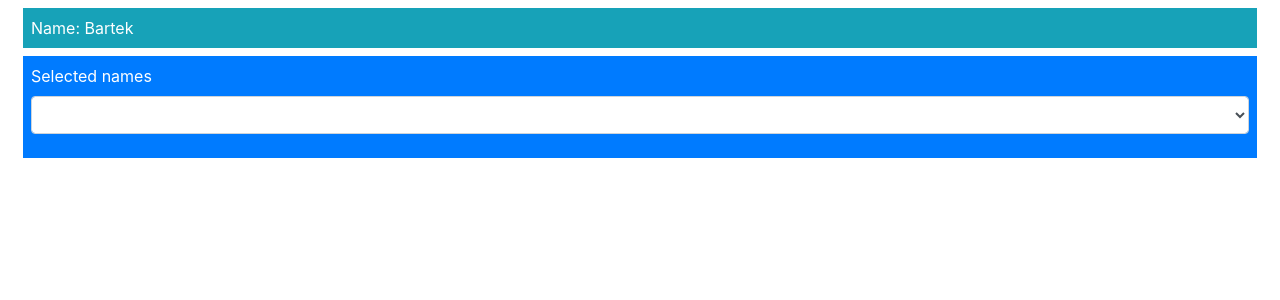
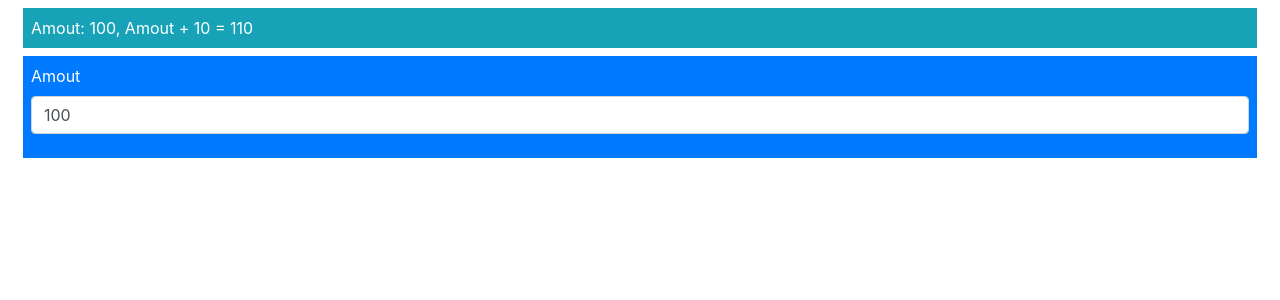
Before and after one commit to RafalKlimkiewicz/VueChap2, a Vue app in the folder templatesanddata/: page / in a window 1280 px wide. Shown: the top 300 px of the page. Built offline with nearby package versions, Linux system fonts and the light colour scheme.

Commit message:
v model number lazy

```diff
--- a/templatesanddata/src/App.vue
+++ b/templatesanddata/src/App.vue
@@ -1,23 +1,13 @@
 <template>
   <div class="container-fluid">
     <div class="bg-info m-2 p-2 text-white">
-      <div>Name: {{ name }}</div>
+      <div>Amout: {{ amount }}, Amout + 10 = {{ amount + 10 }}</div>
     </div>
     <div class="bg-primary m-2 p-2 text-white">
       <div class="form-group">
-        <label>Selected names</label>
-        <select class="form-control" v-model="name">
-          <option value="all">All</option>
-          <option v-for="n in allNames" v-bind:key="n" v-bind:value="n">
-            Only {{ n }}
-          </option>
-        </select>
-        </div>
-
-      <!-- <div class="form-check" v-for="n in allNames" v-bind:key="n">
-        <input class="form-check-input" type="radio" v-model="name" v-bind:value="n" />
-        <label class="form-check-label">{{ n }}</label>
-      </div> -->
+        <label>Amout</label>
+        <input v-model.number.lazy="amount" type="number" class="form-control" />
+      </div>
     </div>
   </div>
 </template>
@@ -27,8 +17,7 @@ export default {
   name: 'MyComponent',
   data: function () {
     return {
-      allNames: ["Rafal", "Janek", "Alicja", "Bobek"],
-      name: "Bartek"
+      amount: 100
     }
   }
 }
```
